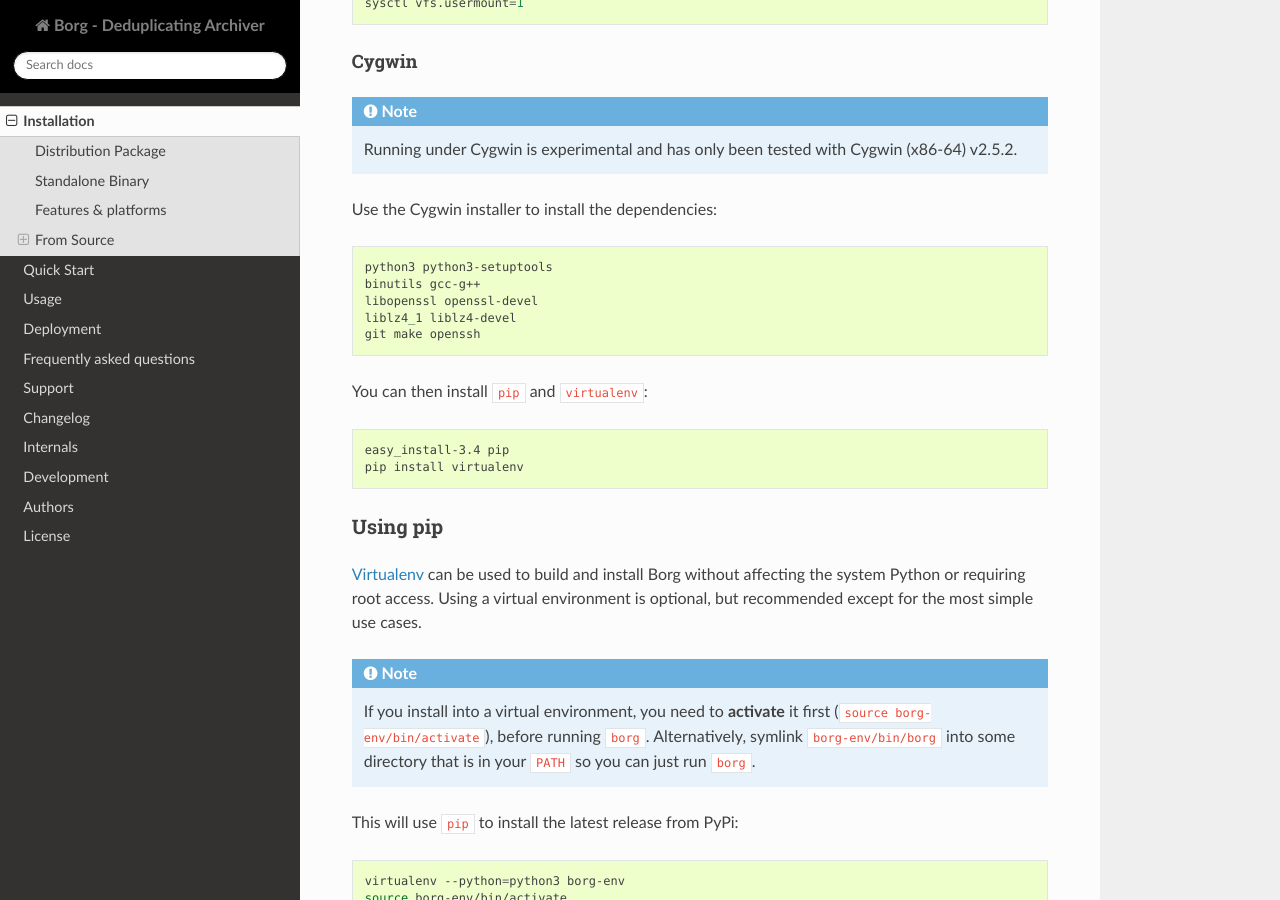
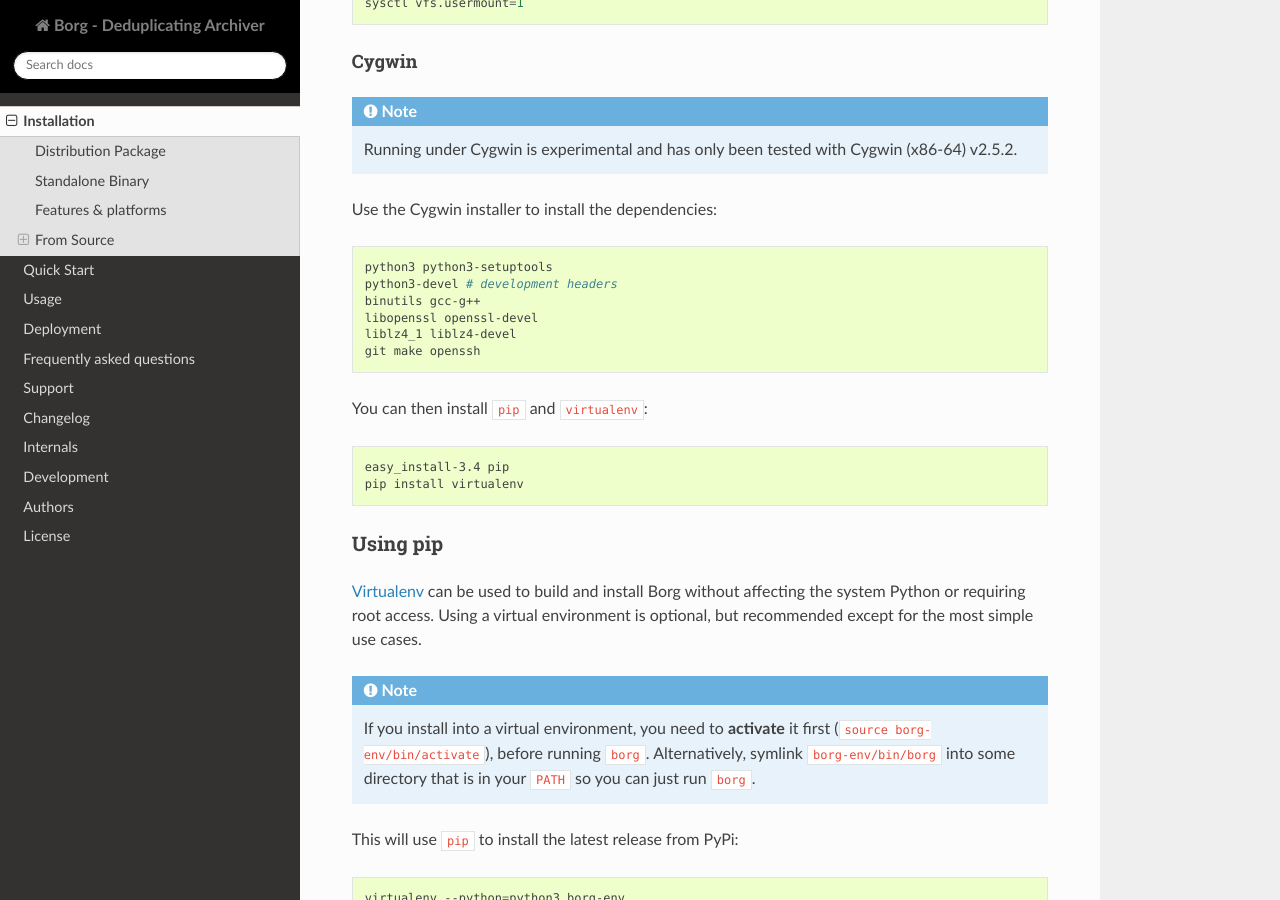
Before and after one commit to borgbackup/borg, a Sphinx documentation site: the page built from docs/installation.rst, in a window 1280 px wide and 900 px high, scrolled down 5338 px. Built offline with Sphinx 7.4.7 and the Read the Docs theme 2.0.0, drawn with Linux system fonts in a browser that asks for light colours; pages that are not in the unit, such as notebooks, are missing from menus; the version number could not be read and is left out.

Commit message:
Update installation.rst
Add "python3-devel" package to the list of required dependencies for Cygwin.

```diff
--- a/docs/installation.rst
+++ b/docs/installation.rst
@@ -300,6 +300,7 @@
 Use the Cygwin installer to install the dependencies::
 
     python3 python3-setuptools
+    python3-devel # development headers
     binutils gcc-g++
     libopenssl openssl-devel
     liblz4_1 liblz4-devel
```
